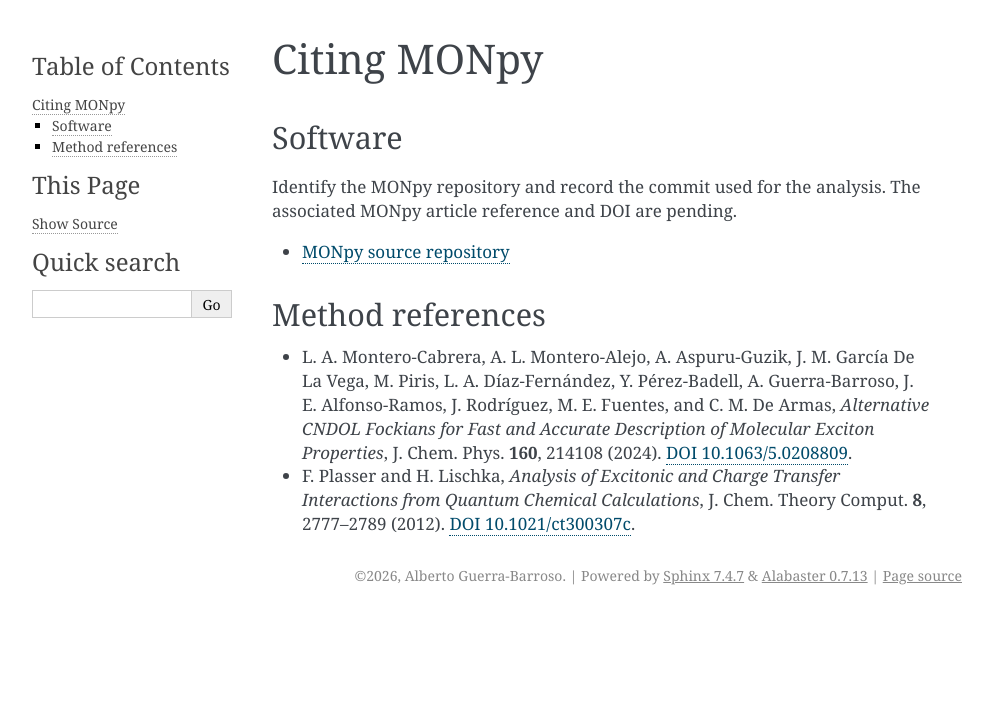
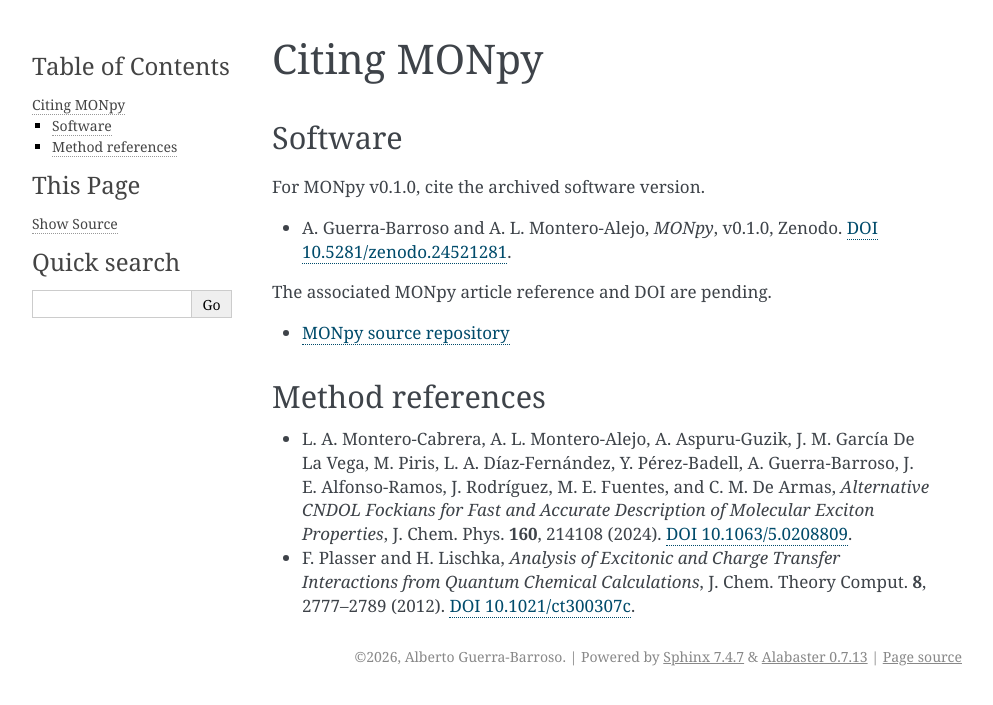
Before and after one commit to albertoguerrabar/MONpy, a Sphinx documentation site: the page built from docs/source/citing.rst, in a window 1280 px wide. Shown: the top 705 px of the page, without its empty margins (148-1141 px from the left). Built offline with Sphinx 7.4.7, drawn with Linux system fonts in a browser that asks for light colours.

Commit message:
Add Zenodo DOI for MONpy v0.1.0

```diff
--- a/docs/source/citing.rst
+++ b/docs/source/citing.rst
@@ -4,7 +4,11 @@ Citing MONpy
 Software
 --------
 
-Identify the MONpy repository and record the commit used for the analysis.
+For MONpy v0.1.0, cite the archived software version.
+
+* A. Guerra-Barroso and A. L. Montero-Alejo, *MONpy*, v0.1.0, Zenodo.
+  `DOI 10.5281/zenodo.24521281 <https://doi.org/10.5281/zenodo.24521281>`_.
+
 The associated MONpy article reference and DOI are pending.
 
 * `MONpy source repository <https://github.com/albertoguerrabar/MONpy>`_
```
Also changed, not shown: README.md (+1 -1 lines), 1 other file.
